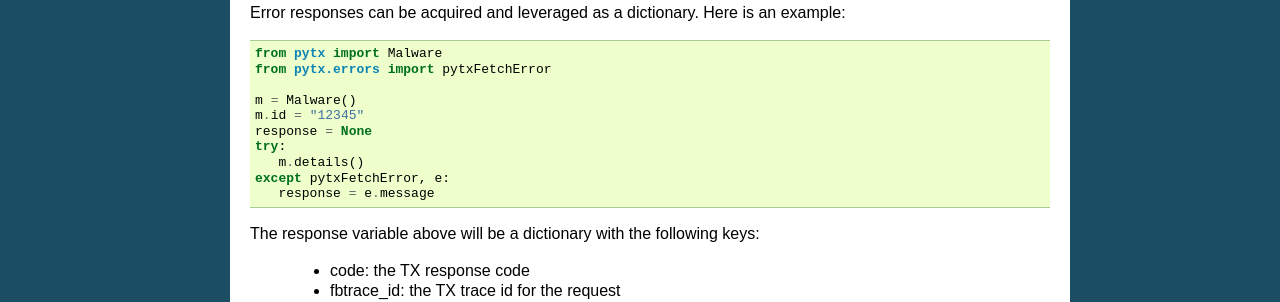
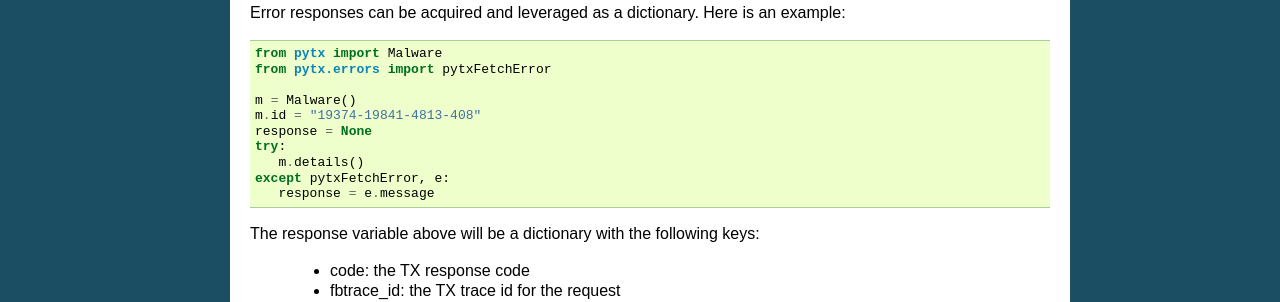
Before and after one commit to facebook/ThreatExchange, a Sphinx documentation site: the page built from pytx/docs/quickstart.rst, in a window 1280 px wide and 900 px high, scrolled down 2526 px. Shown: the part 407-709 px from the top of the window. Built offline with Sphinx 7.4.7, drawn with Linux system fonts in a browser that asks for light colours.

Commit message:
Make error example actually break.

```diff
--- a/pytx/docs/quickstart.rst
+++ b/pytx/docs/quickstart.rst
@@ -214,7 +214,7 @@ example:
    from pytx.errors import pytxFetchError
 
    m = Malware()
-   m.id = "12345"
+   m.id = "19374-19841-4813-408"
    response = None
    try:
       m.details()
```
